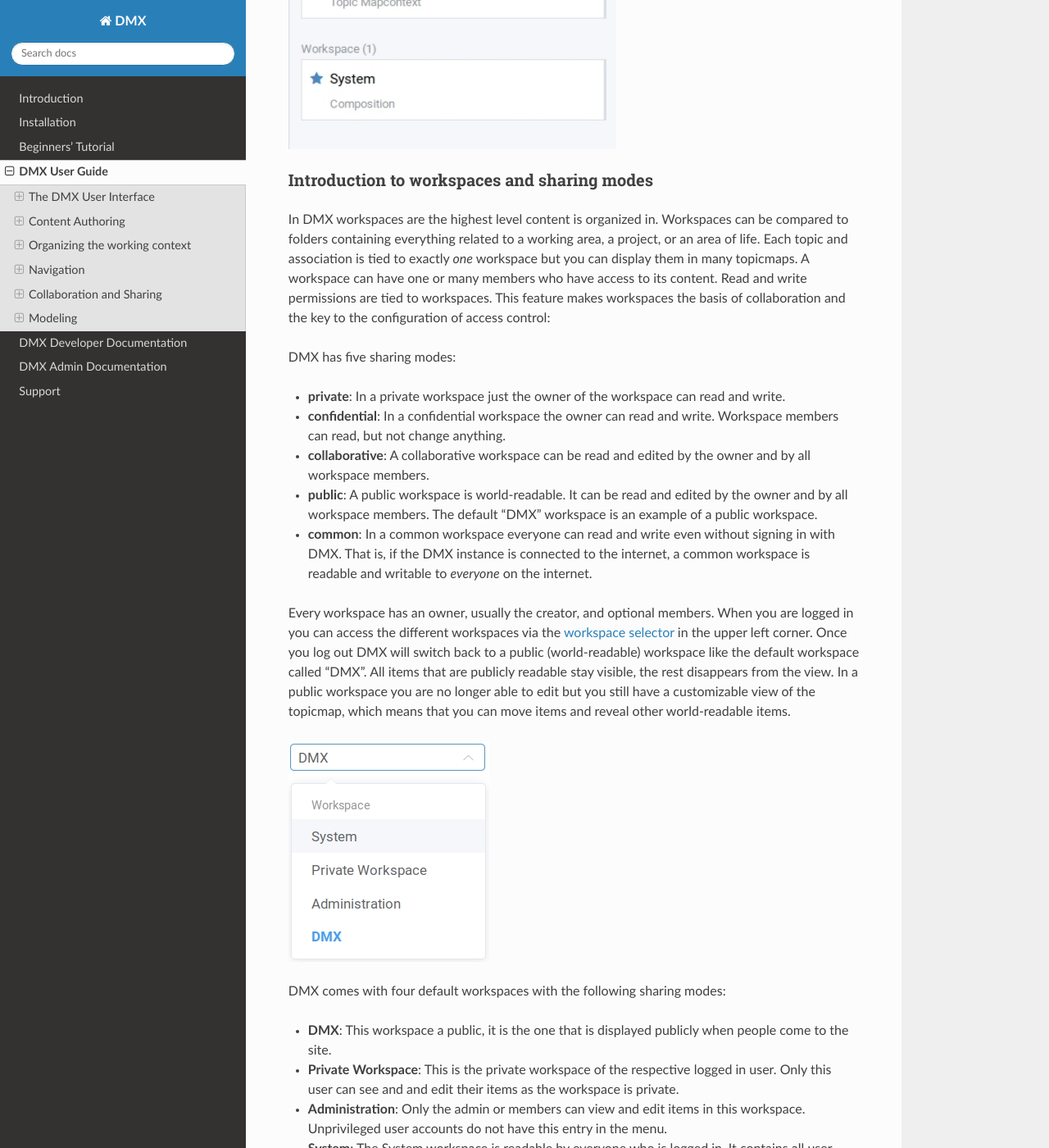
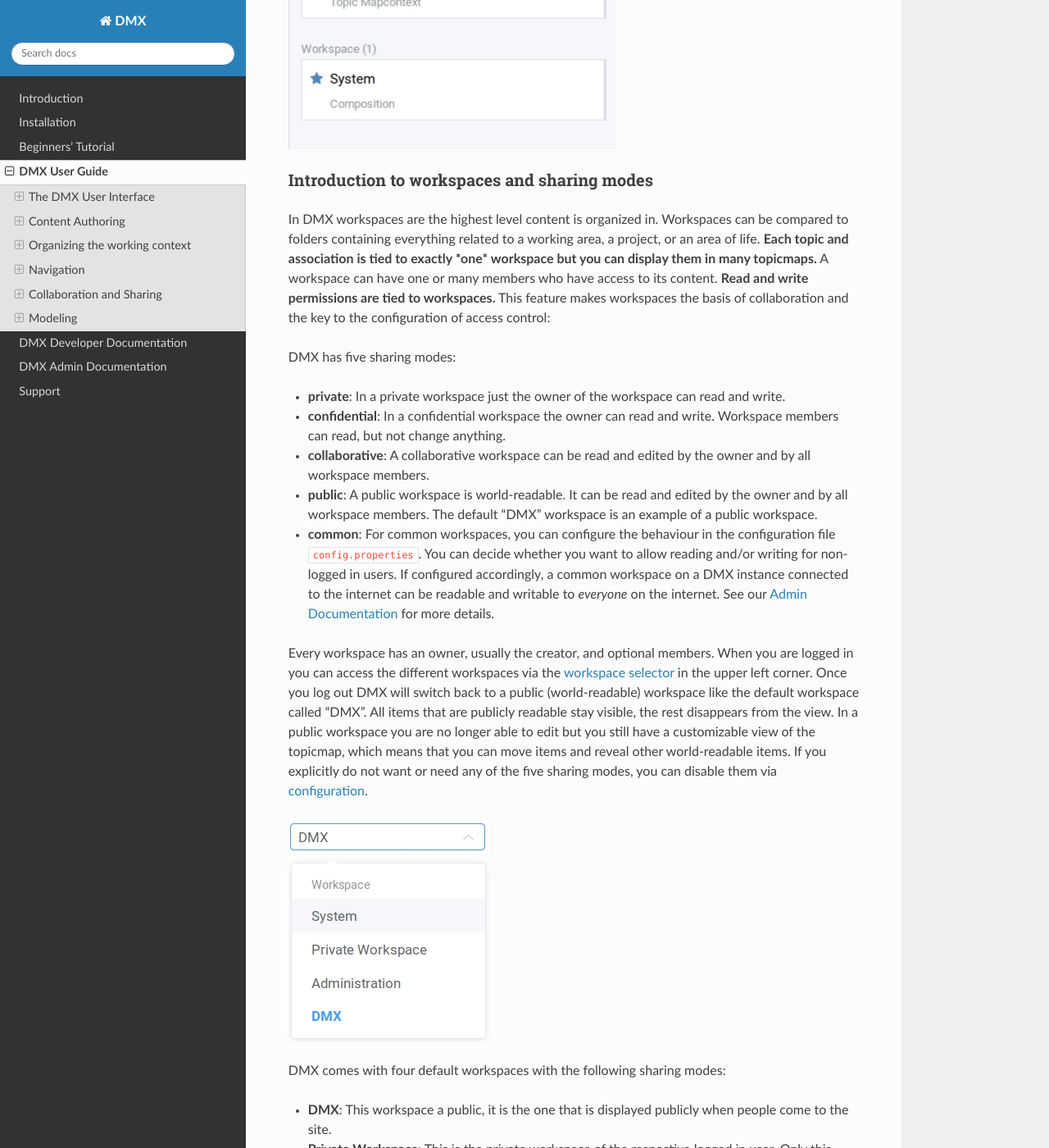
Before and after one commit to dmx-systems/dmx-documentation, a Sphinx documentation site: the page built from docs/user.rst, in a window 1280 px wide and 1400 px high, scrolled down 32013 px. Shown: the whole window at 82% size. Built offline with Sphinx 7.4.7 and the Read the Docs theme 2.0.0, drawn with Linux system fonts in a browser that asks for light colours.

Commit message:
Clarification/Correction  of sharing modes

```diff
--- a/docs/user.rst
+++ b/docs/user.rst
@@ -752,9 +752,9 @@
 
 In DMX workspaces are the highest level content is organized in.
 Workspaces can be compared to folders containing everything related to a working area, a project, or an area of life.
-Each topic and association is tied to exactly *one* workspace but you can display them in many topicmaps.
+**Each topic and association is tied to exactly *one* workspace but you can display them in many topicmaps.**
 A workspace can have one or many members who have access to its content.
-Read and write permissions are tied to workspaces.
+**Read and write permissions are tied to workspaces.**
 This feature makes workspaces the basis of collaboration and the key to the configuration of access control:
 
 DMX has five sharing modes:
@@ -763,13 +763,14 @@
 * **confidential**: In a confidential workspace the owner can read and write. Workspace members can read, but not change anything.
 * **collaborative**: A collaborative workspace can be read and edited by the owner and by all workspace members.
 * **public**: A public workspace is world-readable. It can be read and edited by the owner and by all workspace members. The default "DMX" workspace is an example of a public workspace.
-* **common**: In a common workspace everyone can read and write even without signing in with DMX. That is, if the DMX instance is connected to the internet, a common workspace is readable and writable to *everyone* on the internet.
+* **common**: For common workspaces, you can configure the behaviour in the configuration file ``config.properties``. You can decide whether you want to allow reading and/or writing for non-logged in users. If configured accordingly, a common workspace on a DMX instance connected to the internet can be readable and writable to *everyone* on the internet. See our :ref:`Admin Documentation<admin-request-filters>` for more details.
 
 Every workspace has an owner, usually the creator, and optional members.
 When you are logged in you can access the different workspaces via the :ref:`workspace selector<user-the-workspace-selector>` in the upper left corner.
 Once you log out DMX will switch back to a public (world-readable) workspace like the default workspace called "DMX".
 All items that are publicly readable stay visible, the rest disappears from the view.
 In a public workspace you are no longer able to edit but you still have a customizable view of the topicmap, which means that you can move items and reveal other world-readable items.
+If you explicitly do not want or need any of the five sharing modes, you can disable them via :ref:`configuration<admin-workspace-sharing-modes>`.
 
 .. image:: _static/workspace-selector.png
 
```
